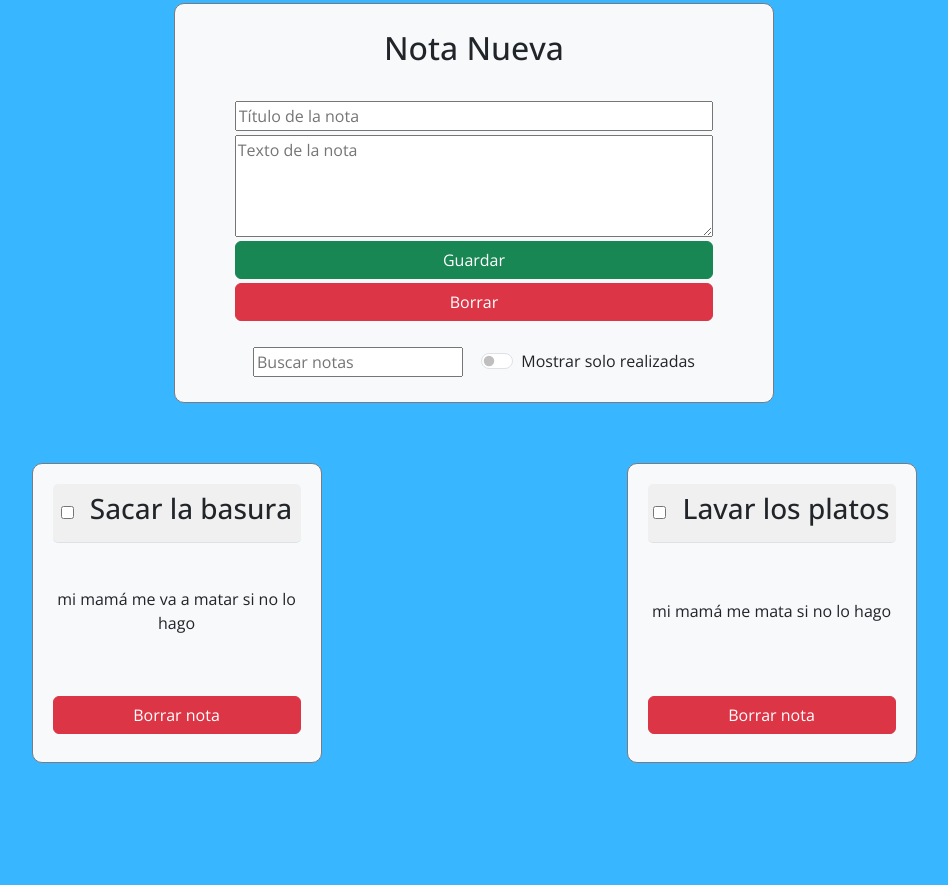
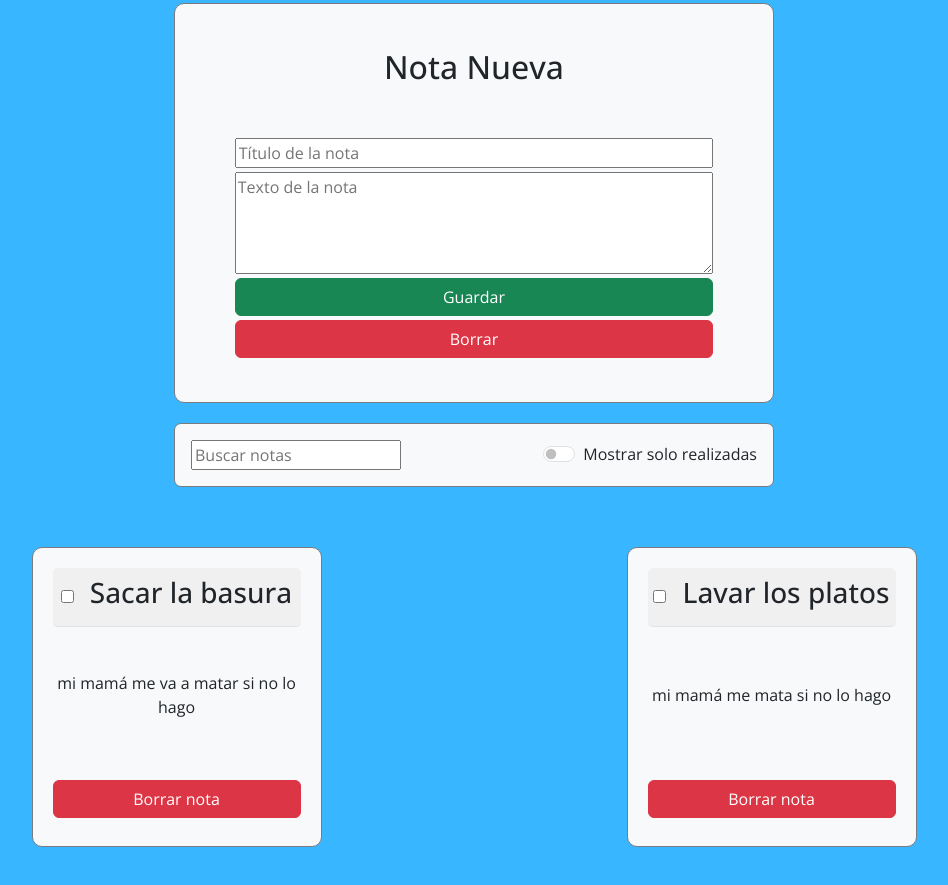
Before and after one commit to juananuel/JuanAnuelEventos, a plain HTML site: page index.html in a window 1280 px wide. Shown: the part 741-1626 px from the top of the page, without its empty margins (166-1114 px from the left). Before the commit the page ends 1564 px from the top, so only its background shows below. Drawn offline with nearby package versions, Linux system fonts and the light colour scheme; a web font is replaced by a local one.

Commit message:
eventos v1

```diff
--- a/index.html
+++ b/index.html
@@ -63,13 +63,13 @@
         <button id="btnGuardar" class="btn btn-success">Guardar</button>
         <button id="btnLimpiar" class="btn btn-danger">Borrar</button>
       </div>
+    </div>
 
-      <div class="app-input d-flex justify-content-evenly align-items-center">
-        <input type="text" id="busqueda" placeholder="Buscar notas">
-        <label class="form-check form-switch">
-            <input class="form-check-input" type="checkbox" role="switch" id="filtroRealizadas"> Mostrar solo realizadas
-        </label>
-      </div>
+    <div class="app-input-busqueda p-3 bg-body-tertiary d-flex justify-content-between align-items-center">
+      <input type="text" id="busqueda" placeholder="Buscar notas">
+      <label class="form-check form-switch">
+          <input class="form-check-input" type="checkbox" role="switch" id="filtroRealizadas"> Mostrar solo realizadas
+      </label>
     </div>
 
     <div id="contenedor-notas" class="contenedor-notas cards d-flex flex-wrap"></div>
--- a/style.css
+++ b/style.css
@@ -52,6 +52,13 @@ body{
   margin: 0 auto;
 }
 
+.app-input-busqueda{
+  width: 600px;
+  margin: 20px auto;
+  border: 1px solid #797b81;
+  border-radius: 7px;
+}
+
 .nota{
   border: 1px solid #797b81;
   border-radius: 10px;
```
